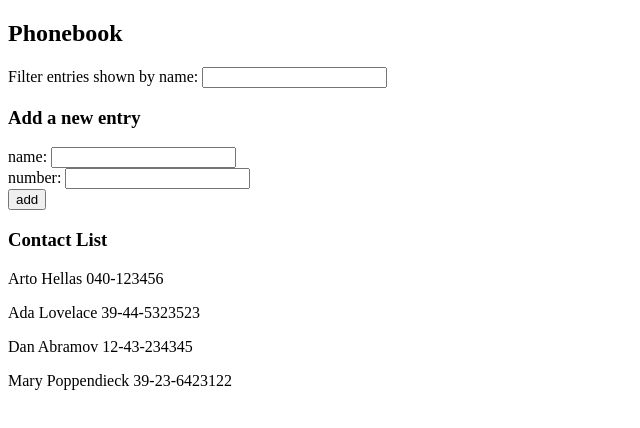
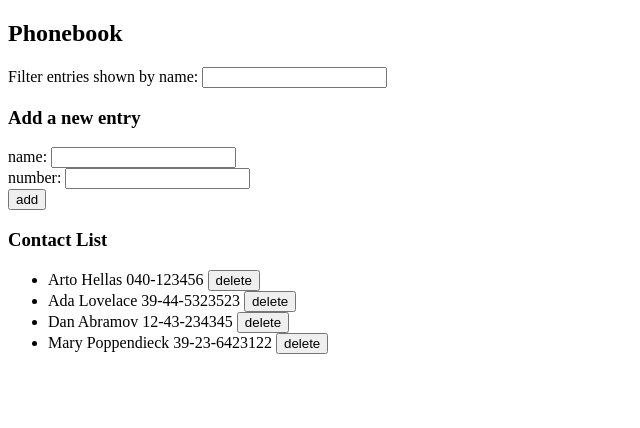
Before and after one commit to Will282/FullStackOpen, a React (Create React App) app in the folder part2/phonebook/: page / in a window 1280 px wide. Shown: the top 428 px of the page, without its empty margins (0-640 px from the left). Built offline with nearby package versions, Linux system fonts and the light colour scheme; data requests are answered from the project's data file.

Commit message:
Add feature to delete person from contacts (ex2.17)

```diff
--- a/part2/phonebook/src/App.js
+++ b/part2/phonebook/src/App.js
@@ -24,7 +24,7 @@ const App = () => {
       <h2>Phonebook</h2>
       <Filter searchName={searchName} handleSearchName={handleSearchName} />
       <InputForm persons={persons} setPersons={setPersons} />
-      <ContactList persons={persons} searchName={searchName} />
+      <ContactList persons={persons} searchName={searchName} setPersons={setPersons} />
     </div>
   );
 };
--- a/part2/phonebook/src/components/ContactList.js
+++ b/part2/phonebook/src/components/ContactList.js
@@ -1,18 +1,33 @@
 import React from "react";
+import personsService from "../services/persons.js";
 
-const ContactList = ({ persons, searchName }) => {
+const ContactList = ({ persons, searchName, setPersons }) => {
   const viewPersons = persons.filter((person) =>
     person.name.toLowerCase().includes(searchName)
   );
 
+  const deleteContact = (deletePerson) => {
+    const confirm = window.confirm(
+      `Are you sure you want to delete ${deletePerson.name}?`
+    );
+    if (confirm) {
+      personsService.deleteId(deletePerson.id).then(() => {
+        setPersons(persons.filter((person) => person.id !== deletePerson.id));
+      });
+    }
+  };
+
   return (
     <div>
       <h3>Contact List</h3>
-      {viewPersons.map((person) => (
-        <p key={person.name}>
-          {person.name} {person.number}
-        </p>
-      ))}
+      <ul>
+        {viewPersons.map((person) => (
+          <li key={person.name}>
+            {person.name} {person.number}&nbsp;
+            <button onClick={() => deleteContact(person)}>delete</button>
+          </li>
+        ))}
+      </ul>
     </div>
   );
 };
--- a/part2/phonebook/src/services/persons.js
+++ b/part2/phonebook/src/services/persons.js
@@ -16,10 +16,16 @@ const update = (id, newObject) => {
   return request.then((response) => response.data);
 };
 
+const deleteId = (id) => {
+  const request = axios.delete(`${baseUrl}/${id}`);
+  return request.then((response) => response.status);
+};
+
 const personsService = {
   getAll,
   create,
   update,
+  deleteId,
 };
 
 export default personsService;
```
